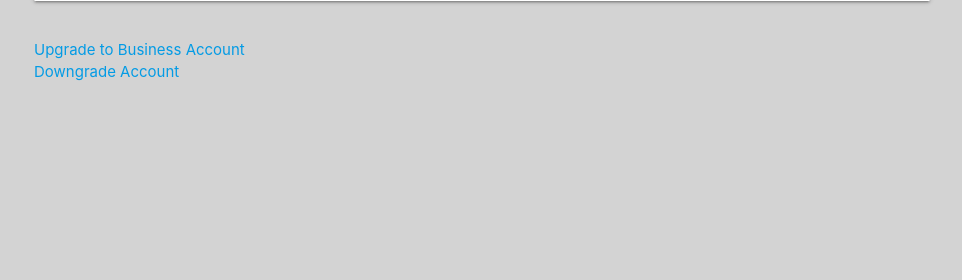
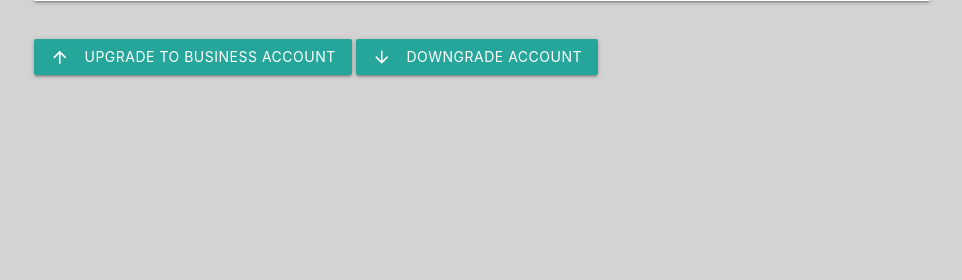
Before and after one commit to Boolean-Hooligans-DjangoApp/Boolean-Fitness-, a Django app: template main_app/templates/profile/profile.html in a window 1280 px wide. Shown: the part 410-690 px from the top of the page, without its empty margins (158-1120 px from the left). Run offline with Django 4.2, Linux system fonts and the light colour scheme; the template is opened without the code that fills it, so the values that code supplies are empty.

Commit message:
Styled menu bar icons and upgrade/downgrade buttons

```diff
--- a/main_app/templates/base.html
+++ b/main_app/templates/base.html
@@ -45,16 +45,16 @@
       dark_mode
       </span>
   </div>
-      <li><a href="{% url 'about' %}">About</a></li>
+      <li><a href="{% url 'about' %}"><i class="material-icons left">info</i>About</a></li>
       {% if user.is_authenticated %}
-      <li><a href="{% url 'index' %}">Businesses</a></li>
-      <li><a href="{% url 'class_index' %}">Group Activities</a></li>
-      <li><a href="{% url 'coach_index' %}">Wellness Coaches</a></li>
-      <li><a href="{% url 'profile' %}">Profile</a></li>
-      <li><a href="{% url 'logout' %}">Log Out</a></li>
+      <li><a href="{% url 'index' %}"><i class="material-icons left">business_center</i>Businesses</a></li>
+      <li><a href="{% url 'class_index' %}"><i class="material-icons left">directions_bike</i>Group Activities</a></li>
+      <li><a href="{% url 'coach_index' %}"><i class="material-icons left">fitness_center</i>Wellness Coaches</a></li>
+      <li><a href="{% url 'profile' %}"><i class="material-icons left">account_circle</i>Profile</a></li>
+      <li><a href="{% url 'logout' %}"><i class="material-icons left">lock_open</i>Log Out</a></li>
       {% else %}
-      <li><a href="{% url 'signup' %}">Sign Up</a></li>
-      <li><a href="{% url 'login' %}">Log In</a></li>
+      <li><a href="{% url 'signup' %}"><i class="material-icons left">group_add</i>Sign Up</a></li>
+      <li><a href="{% url 'login' %}"><i class="material-icons left">vpn_key</i>Log In</a></li>
       {% endif %}
     </ul>
 
--- a/main_app/templates/profile/profile.html
+++ b/main_app/templates/profile/profile.html
@@ -18,7 +18,7 @@
       </div>
   </div>
 <br>
-<a href="{% url 'upgrade_profile' %}">Upgrade to Business Account</a>
-<br>
-<a href="{% url 'downgrade_profile' %}">Downgrade Account</a>
+<a href="{% url 'upgrade_profile' %}" class="waves-effect waves-light btn"><i class="material-icons left">arrow_upward</i>Upgrade to Business Account</a>
+
+<a href="{% url 'downgrade_profile' %}" class="waves-effect waves-light btn"><i class="material-icons left">arrow_downward</i>Downgrade Account</a>
 {% endblock %}
```
